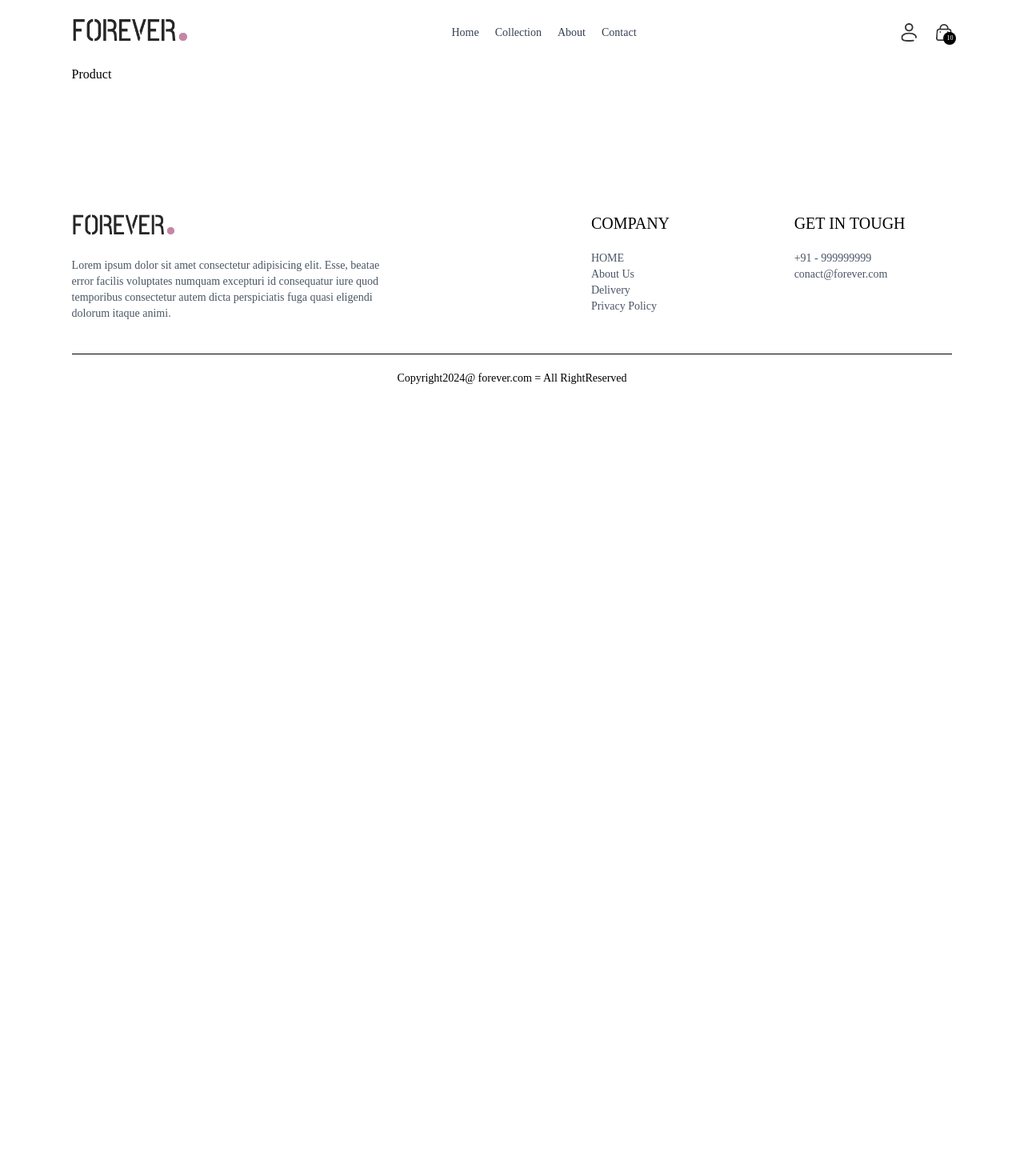
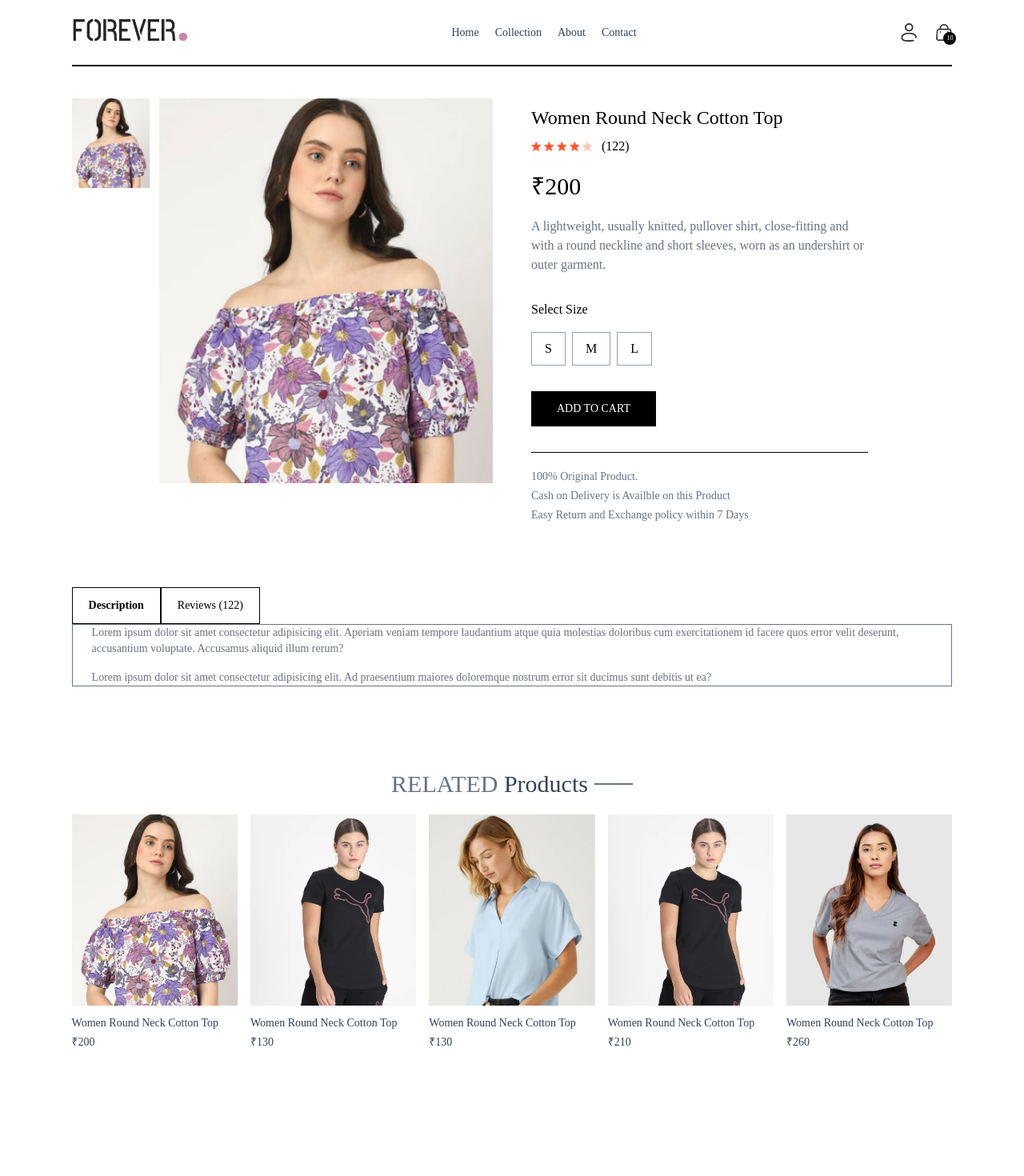
Before and after one commit to akshatlambhate/ClothingBrand, a React (Vite) app in the folder client/: page /product/aaaaa in a window 1280 px wide. Shown: the top 1470 px of the page at 80% size. Before the commit the page ends 800 px from the top, so only its background shows below. Built offline with nearby package versions, Linux system fonts and the light colour scheme.

Commit message:
Product page Ready without add to cart functionality

```diff
--- /dev/null
+++ b/client/src/Components/RelatedProducts.jsx
@@ -0,0 +1,34 @@
+import React, { useContext, useEffect, useState } from 'react'
+import { ShopContext } from '../context/ShopContext'
+import Title from './Title';
+import ProductItem from './ProductItem';
+
+const RelatedProducts = ({category , subCategory}) => {
+
+    const {products} = useContext(ShopContext);
+    const [related, setRelated] = useState([]);
+
+    useEffect(() => {
+        if (products.length > 0) {
+           let prodCopy = products.slice();
+           prodCopy = prodCopy.filter((item)=> category === item.category);
+           prodCopy = prodCopy.filter((item)=> subCategory === item.subCategory);
+            setRelated(prodCopy.slice(0,5))
+        }
+     },[products])
+  return (
+    <div className='my-24'>
+        <div className="text-center text-3xl py-2">
+            <Title text1={'RELATED'} text2={'Products'} />
+        </div>
+        <div className="grid grid-cols-2 sm:grid-cols-3 md:grid-cols-4 lg:grid-cols-5 gap-4 gap-y-6 ">
+            {related.map((item, index)=>(
+                <ProductItem onClick={window.scrollTo({ top: 0, behavior: 'smooth' })}  key={index}  id={item._id} name={item.name} price={item.price} image={item.image}/>
+            ))}
+        </div>
+
+    </div>
+  )
+}
+
+export default RelatedProducts
--- a/client/src/index.css
+++ b/client/src/index.css
@@ -14,6 +14,10 @@
     font-style: normal;
   }
 
+  ::-webkit-scrollbar{
+    display:none;
+
+  }
   @media (max-width:640px) {
     a.active{
         background-color: gray;
--- a/client/src/pages/Product.jsx
+++ b/client/src/pages/Product.jsx
@@ -1,9 +1,114 @@
-import React from 'react'
+import React, { useContext, useEffect, useState } from "react";
+import { useParams } from "react-router-dom";
+import { ShopContext } from "../context/ShopContext";
+import { assets } from "../assets/frontend_assets/assets";
+import RelatedProducts from "../Components/RelatedProducts";
 
 const Product = () => {
-  return (
-    <div>Product</div>
-  )
-}
+  const { productId } = useParams();
+  const { products, currency } = useContext(ShopContext);
+  const [productData, setProductData] = useState(false);
+  const [image, setImage] = useState("");
+  const [size, setSize] = useState("");
 
-export default Product
+  const fetchProductData = async () => {
+    products.map((item) => {
+      if (item._id === productId) {
+        setImage(item.image[0]);
+        setProductData(item);
+        return null;
+      }
+    });
+  };
+  useEffect(() => {
+    fetchProductData();
+  }, [productId, products]);
+
+  return productData ? (
+    <div className="border-t-2 pt-10 transition-opacity ease-in duration-500 opacity-100">
+      {/* Product Data */}
+      <div className="flex gap-12 sm:gap12 flex-col sm:flex-row">
+        {/* Product Images */}
+        <div className=" flex-1 flex flex-col-reverse gap-3 sm:flex-row">
+          <div className="flex sm:flex-col overflow-x-auto sm:overflow-y-scroll justify-between sm:justify-normal sm:w-[18.7%] w-full ">
+            {productData.image.map((item, index) => (
+              <img
+                onClick={() => setImage(item)}
+                src={item}
+                key={index}
+                className="w-[24%] sm:w-full sm:mb-3 flex-shrink-0 cursor-pointer"
+              />
+            ))}
+          </div>
+          <div className="w-full sm:w-[80%]">
+            <img src={image} className="w-full h-auto" alt="" />
+          </div>
+        </div>
+        {/* ---Product Info----- */}
+        <div className="flex-1 ">
+          <h1 className="font-medium text-2xl mt-2">{productData.name}</h1>
+          <div className="flex items-center gap-1 mt-2">
+            <img src={assets.star_icon} alt="" className="w-3 5" />
+            <img src={assets.star_icon} alt="" className="w-3 5" />
+            <img src={assets.star_icon} alt="" className="w-3 5" />
+            <img src={assets.star_icon} alt="" className="w-3 5" />
+            <img src={assets.star_dull_icon} alt="" className="w-3 5" />
+            <p className="pl-2">(122)</p>
+          </div>
+          <p className="mt-5 text-3xl font-medium">
+            {currency}
+            {productData.price}
+          </p>
+          <p className="mt-5 text-gray-500 md:w-4/5">
+            {productData.description}
+          </p>
+          <div className="flex flex-col gap-4 my-8">
+            <p>Select Size</p>
+            <div className="flex gap-2">
+              {productData.sizes.map((item, index) => (
+                <button
+                  className={`border border-gray-400 py-2 px-4 ${
+                    item === size ? "bg-amber-600 text-white border-white " : ``
+                  }`}
+                  onClick={() => setSize(item)}
+                  key={index}
+                >
+                  {item}
+                </button>
+              ))}
+            </div>
+          </div>
+          <button className="bg-black text-white px-8 py-3 text-sm active:bg-gray-700 ">
+            ADD TO CART
+          </button>
+          <hr className="mt-8 sm:w-4/5" />
+          <div className="text-sm text-gray-500 mt-5 flex flex-col gap-1">
+
+              <p>100% Original Product.</p>
+              <p>Cash on Delivery is Availble on this Product</p>
+              <p>Easy Return and Exchange policy within 7 Days</p>
+          </div>
+        </div>
+      </div>
+      {/* Description & review*/}
+      <div className="mt-20">
+        <div className="flex">
+          <b className="border px-5 py-3 text-sm"> Description</b>
+          <p className="border px-5 py-3 text-sm"> Reviews (122)</p>
+        </div>
+         <div className="flex flex-col gap-4 border px-6 py6 text-sm text-gray-500">
+          <p>Lorem ipsum dolor sit amet consectetur adipisicing elit. Aperiam veniam tempore laudantium atque quia molestias doloribus cum exercitationem id facere quos error velit deserunt, accusantium voluptate. Accusamus aliquid illum rerum?</p>
+          <p>Lorem ipsum dolor sit amet consectetur adipisicing elit. Ad praesentium maiores doloremque nostrum error sit ducimus sunt debitis ut ea?</p>
+
+         </div>
+      </div>
+      {/* Display Related Products */}
+      <RelatedProducts category={productData.category} subCategory={productData.subCategory} />
+
+    </div>
+  ) : (
+    <div className="opacity-0"> </div>
+  );
+};
+
+export default Product;
```
